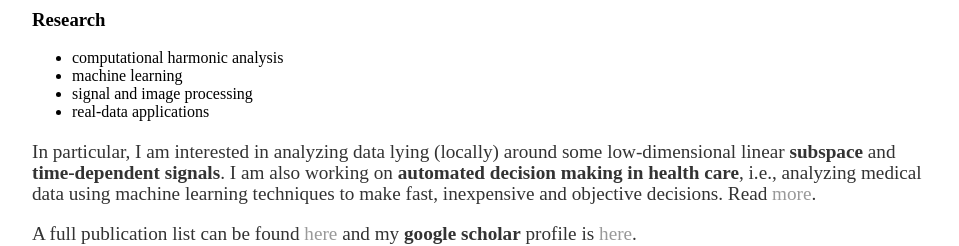
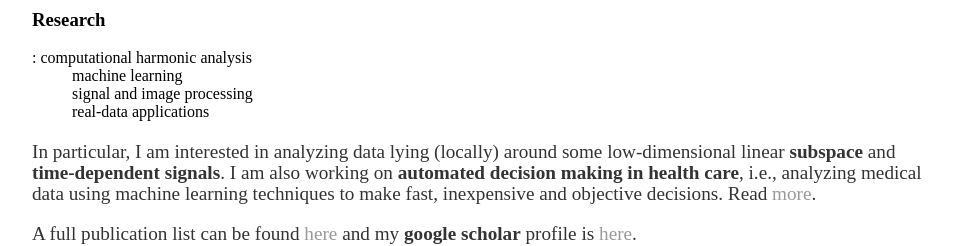
Before and after one commit to mathGrace/mathGrace.github.io, a Jekyll site: the page built from index.md, in a window 1280 px wide. Shown: the part 350-596 px from the top of the page, without its empty margins (160-1119 px from the left). Built offline with Jekyll 4.4.1, drawn with Linux system fonts in a browser that asks for light colours.

```diff
--- a/index.md
+++ b/index.md
@@ -8,10 +8,10 @@ title: homepage
 ---
 
 ### Research
-- computational harmonic analysis
-- machine learning
-- signal and image processing
-- real-data applications
+: computational harmonic analysis
+: machine learning
+: signal and image processing
+: real-data applications
 
 In particular, I am interested in analyzing data lying (locally) around some low-dimensional
 linear **subspace** and **time-dependent signals**. I am also working on **automated decision making in health care**, i.e., analyzing medical data using machine learning techniques to make fast, inexpensive and objective decisions. Read [more](research).
```
